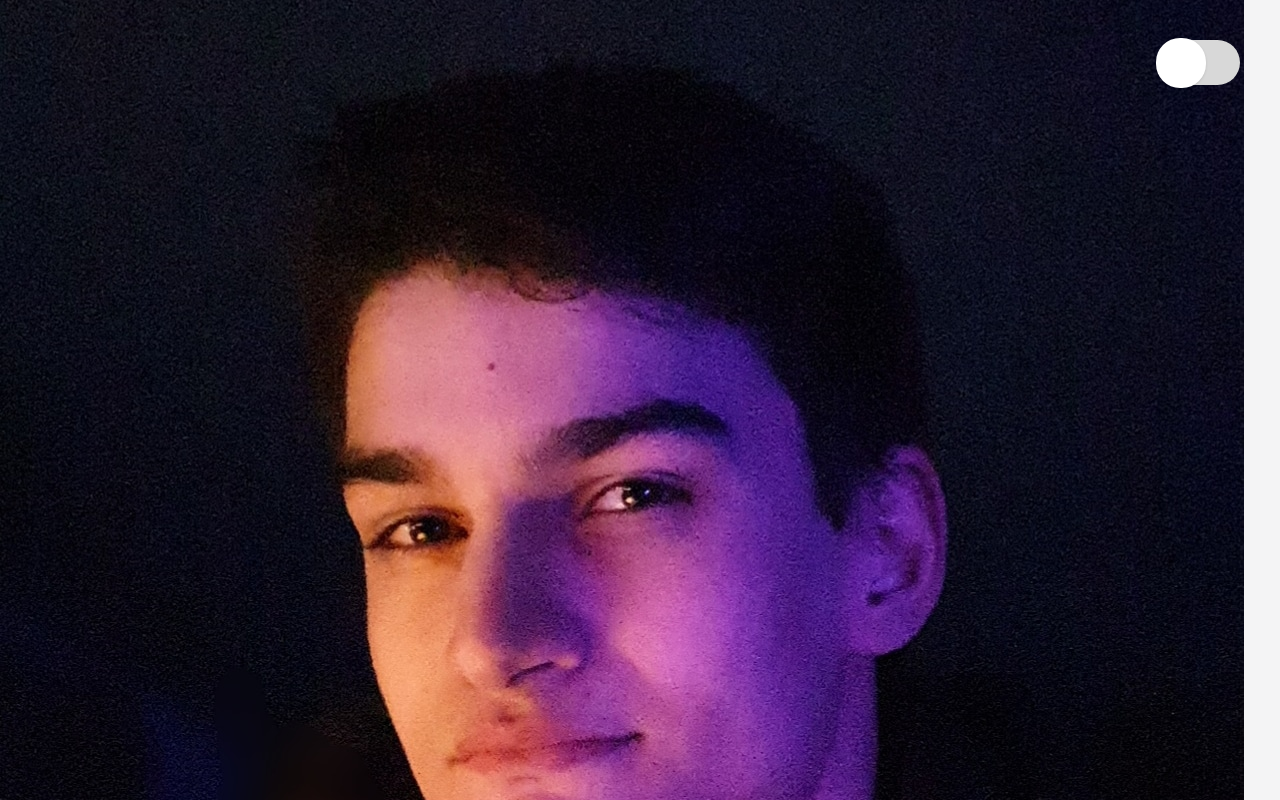
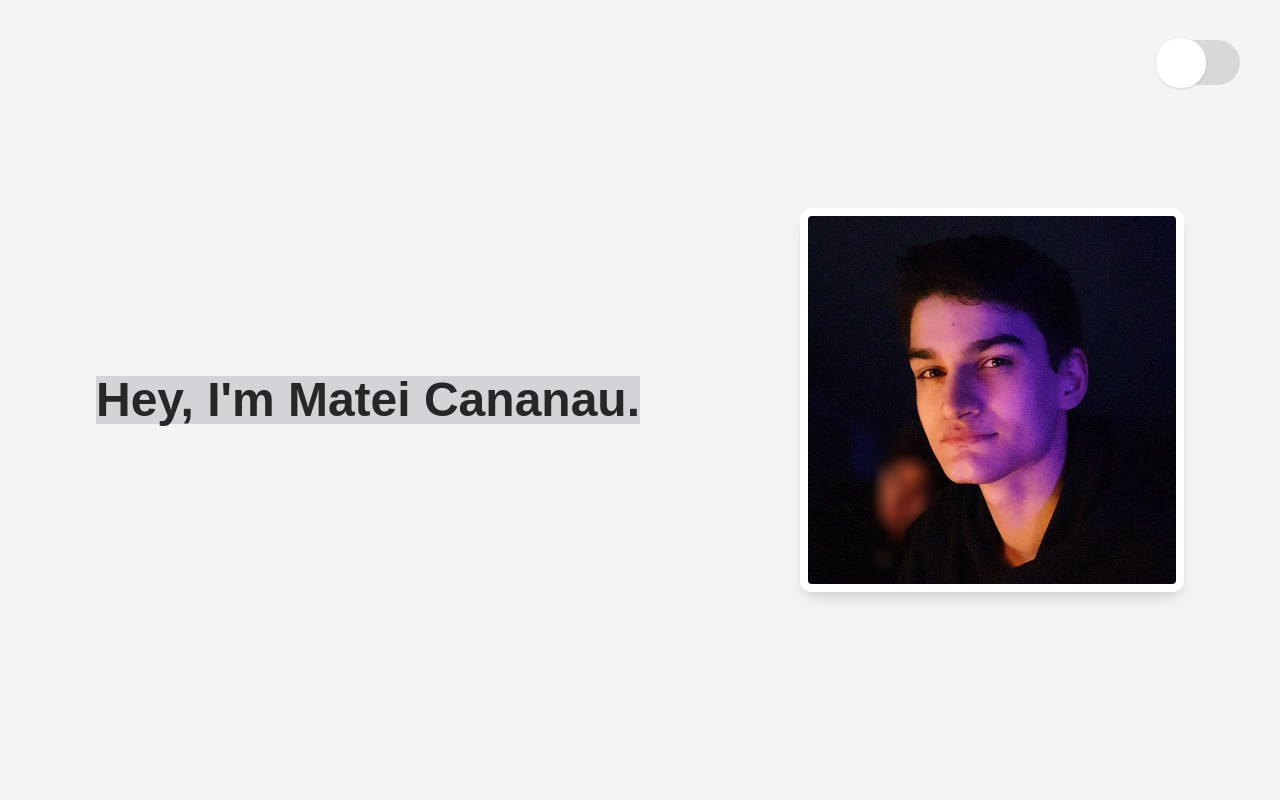
Before and after one commit to Matdrox/portfolio, a React (Create React App) app: page / in a window 1280 px wide. Shown: the top 800 px of the page. Built offline with nearby package versions, Linux system fonts and the light colour scheme.

Commit message:
Added Image & Updated Landing Page

```diff
--- a/src/App.js
+++ b/src/App.js
@@ -1,7 +1,6 @@
 import { useState } from 'react';
 import Menu from './components/Menu';
 import Themes from './components/buttons/Themes';
-import imgMateiCananau from './img/MateiCananau.jpg';
 
 function App() {
   const [theme, setTheme] = useState(
@@ -18,8 +17,6 @@ function App() {
         changeTheme={(theme) => setTheme(theme)}
         changePrimary={(primaryColor) => setPrimaryColor(primaryColor)}
       />
-      <img src={imgMateiCananau} />
-      <p className='text-black font-bold text-5xl'>HELLO SIIR</p>
       <Menu changePrimary={primaryColor}></Menu>
     </div>
   );
--- a/src/components/Menu.js
+++ b/src/components/Menu.js
@@ -1,9 +1,19 @@
 import Box from './Box';
+import imgMateiCananau from '../img/MateiCananau.jpg';
+import { motion, useMotionValue, useTransform } from 'framer-motion';
 
 const Menu = ({ changePrimary }) => {
   return (
-    <div className='flex justify-center items-center h-screen w-screen content-center-'>
-      <Box changePrimary={changePrimary} height='h-32' width='w-96'/>
+    <div className='flex justify-center items-center h-screen w-screen content-center space-x-40'>
+      <p className='bg-zinc-300 text-zinc-800 font-bold text-5xl'>
+        Hey, I'm Matei Cananau.
+      </p>
+      <motion.div
+        whileHover={{ scale: 1.1 }}
+      >
+        <img src={imgMateiCananau} className='w-96 pointer-events-none rounded-xl shadow-lg p-2 bg-white' />
+      </motion.div>
+      {/* <Box changePrimary={changePrimary} height='h-32' width='w-96' /> */}
     </div>
   );
 };
--- a/src/components/buttons/Themes.js
+++ b/src/components/buttons/Themes.js
@@ -1,5 +1,5 @@
+import { useEffect } from 'react';
 import { motion, useMotionValue, useTransform } from 'framer-motion';
-import { useEffect } from 'react';
 
 const Themes = (props) => {
   const x = useMotionValue(0);
@@ -28,6 +28,7 @@ const Themes = (props) => {
         className='bg-white shadow absolute -left-1 w-[50px] h-[50px] rounded-3xl -my-0.5'
         drag='x'
         whileDrag={{ scale: 1.2 }}
+        whileHover={{ scale: 0.9 }}
         dragConstraints={{ left: 0, right: 40 }}
         dragSnapToOrigin={false}
         style={{ x }}
--- a/src/index.css
+++ b/src/index.css
@@ -1,3 +1,9 @@
 @tailwind base;
 @tailwind components;
 @tailwind utilities;
+
+@import url('https://fonts.googleapis.com/css2?family=Montserrat&display=swap');
+
+body {
+    font-family: 'Montserrat', sans-serif;
+}
```
